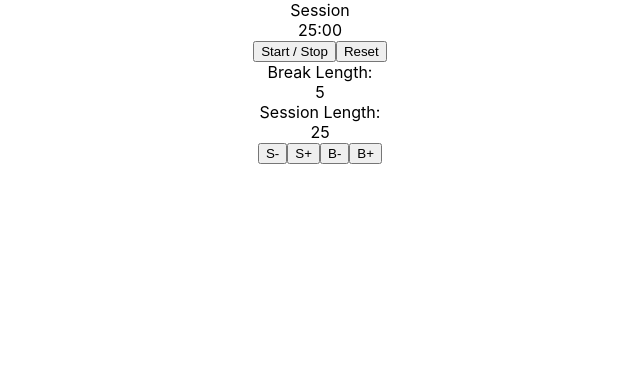
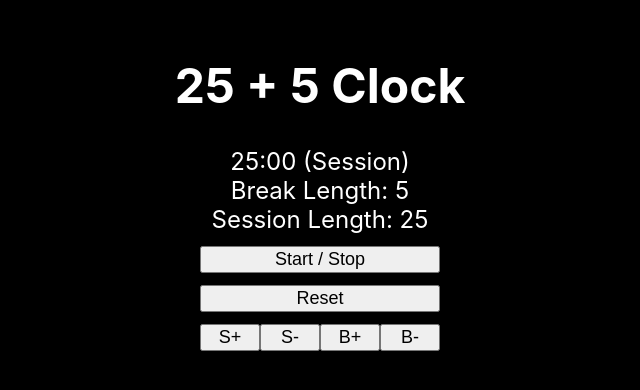
Before and after one commit to r-s-i/build-a-25-plus-5-clock, a React (Create React App) app: page / in a window 1280 px wide. Shown: the top 390 px of the page, without its empty margins (320-960 px from the left). Built offline with nearby package versions, Linux system fonts and the light colour scheme.

Commit message:
Finalized design

```diff
--- a/src/App.css
+++ b/src/App.css
@@ -1,38 +1,31 @@
-.App {
+html {
+  background: black;
+  color: white;
   text-align: center;
+  padding: 1rem;
+  font-size: 1.5rem;
 }
 
-.App-logo {
-  height: 40vmin;
-  pointer-events: none;
+* {
+  box-sizing: border-box;
+
 }
-
-@media (prefers-reduced-motion: no-preference) {
-  .App-logo {
-    animation: App-logo-spin infinite 20s linear;
-  }
+#display {
+  width: 10rem;
+  margin: auto;
 }
-
-.App-header {
-  background-color: #282c34;
-  min-height: 100vh;
-  display: flex;
-  flex-direction: column;
-  align-items: center;
-  justify-content: center;
-  font-size: calc(10px + 2vmin);
-  color: white;
+#buttons {
+ display: flex;
+ flex-wrap: wrap;
+ justify-content: center;
+ margin: 0.5rem auto;
+ width: 10rem;
+ row-gap: 0.5rem;
 }
-
-.App-link {
-  color: #61dafb;
+button {
+  width: 10rem;
+  font-size: 0.75rem;
 }
-
-@keyframes App-logo-spin {
-  from {
-    transform: rotate(0deg);
-  }
-  to {
-    transform: rotate(360deg);
-  }
+.change-buttons {
+  width: 2.5rem;
 }
--- a/src/Timer.js
+++ b/src/Timer.js
@@ -134,30 +134,53 @@ const Timer = () => {
 
   return (
     <div>
-      <div id="timer-label">{isSession ? "Session" : "Break"}</div>
-      <div id="time-left">{timer}</div>
+      <h1>25 + 5 Clock</h1>
+      <div id="display">
+        <span id="time-left">{timer}</span>
+        <span id="timer-label">{isSession ? " (Session)" : " (Break)"}</span>
+        <br />
+        <span id="break-label">Break Length: </span>
+        <span id="break-length">{breakLength}</span>
+        <br />
+        <span id="session-label">Session Length: </span>
+        <span id="session-length">{sessionLength}</span>
+      </div>
+      <div id="buttons">
         <button id="start_stop" onClick={handleStartStop}>
           Start / Stop
         </button>
         <button id="reset" onClick={handleReset}>
           Reset
         </button>
-      <div id="break-label">Break Length:</div>
-      <div id="break-length">{breakLength}</div>
-      <div id="session-label">Session Length:</div>
-      <div id="session-length">{sessionLength}</div>
-      <button id="session-decrement" onClick={handleDecOrInc}>
+        <button
+          id="session-increment"
+          className="change-buttons"
+          onClick={handleDecOrInc}
+        >
+          S+
+        </button>
+        <button
+          id="session-decrement"
+          className="change-buttons"
+          onClick={handleDecOrInc}
+        >
           S-
         </button>
-      <button id="session-increment" onClick={handleDecOrInc}>
-        S+
+        <button
+          id="break-increment"
+          className="change-buttons"
+          onClick={handleDecOrInc}
+        >
+          B+
         </button>
-      <button id="break-decrement" onClick={handleDecOrInc}>
+        <button
+          id="break-decrement"
+          className="change-buttons"
+          onClick={handleDecOrInc}
+        >
           B-
         </button>
-      <button id="break-increment" onClick={handleDecOrInc}>
-        B+
-      </button>
+      </div>
     </div>
   );
 };
```
Lines whose indentation alone changed are shown as unchanged.
